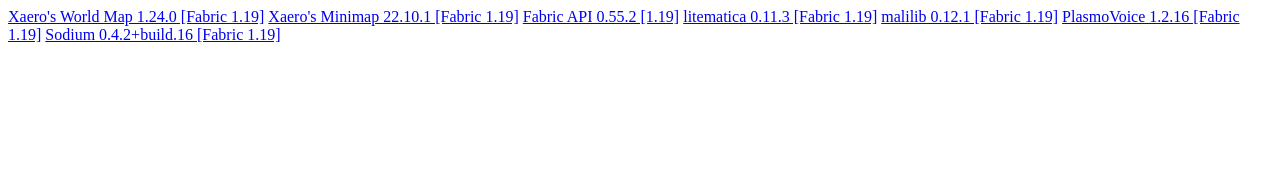
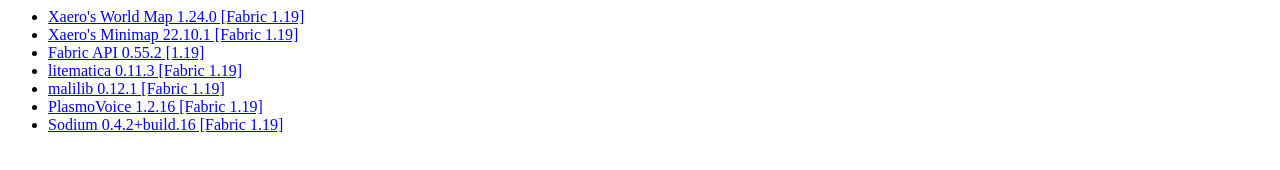
Before and after one commit to bamboo-mc/files, a plain HTML site: page index.html in a window 1280 px wide. Drawn offline with Linux system fonts and the light colour scheme.

Commit message:
Update index.html

```diff
--- a/index.html
+++ b/index.html
@@ -1,7 +1,9 @@
-<a href="/XaerosWorldMap_1.24.0_Fabric_1.19.jar">Xaero's World Map 1.24.0 [Fabric 1.19]</a>
-<a href="/Xaeros_Minimap_22.10.1_Fabric_1.19.jar">Xaero's Minimap 22.10.1 [Fabric 1.19]</a>
-<a href="/fabric-api-0.55.2+1.19.jar">Fabric API 0.55.2 [1.19]</a>
-<a href="/litematica-fabric-1.19-0.11.3.jar">litematica 0.11.3 [Fabric 1.19]</a>
-<a href="/malilib-fabric-1.19-0.12.1.jar">malilib 0.12.1 [Fabric 1.19]</a>
-<a href="/plasmovoice-fabric-1.19-1.2.16.jar">PlasmoVoice 1.2.16 [Fabric 1.19]</a>
-<a href="/sodium-fabric-mc1.19-0.4.2+build.16.jar">Sodium 0.4.2+build.16 [Fabric 1.19]</a>
+<ul>
+<li><a href="/XaerosWorldMap_1.24.0_Fabric_1.19.jar">Xaero's World Map 1.24.0 [Fabric 1.19]</a></li>
+<li><a href="/Xaeros_Minimap_22.10.1_Fabric_1.19.jar">Xaero's Minimap 22.10.1 [Fabric 1.19]</a></li>
+<li><a href="/fabric-api-0.55.2+1.19.jar">Fabric API 0.55.2 [1.19]</a></li>
+<li><a href="/litematica-fabric-1.19-0.11.3.jar">litematica 0.11.3 [Fabric 1.19]</a></li>
+<li><a href="/malilib-fabric-1.19-0.12.1.jar">malilib 0.12.1 [Fabric 1.19]</a></li>
+<li><a href="/plasmovoice-fabric-1.19-1.2.16.jar">PlasmoVoice 1.2.16 [Fabric 1.19]</a></li>
+<li><a href="/sodium-fabric-mc1.19-0.4.2+build.16.jar">Sodium 0.4.2+build.16 [Fabric 1.19]</a></li>
+<ul>
```
